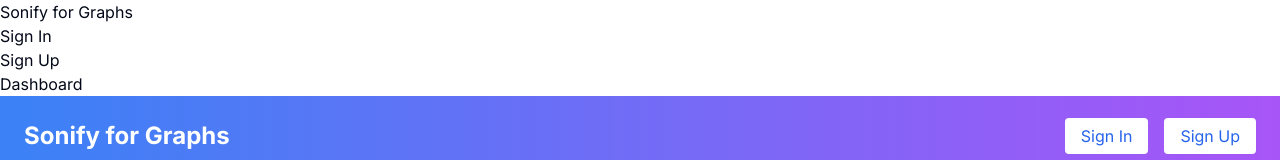
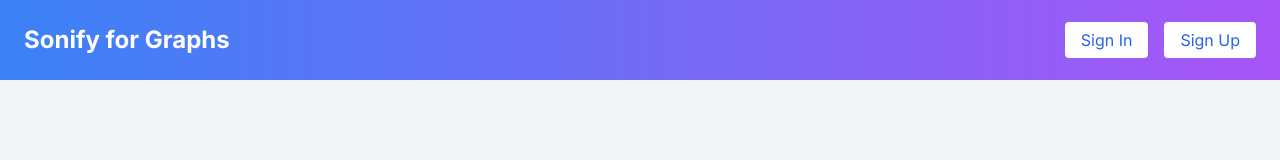
Before and after one commit to SonifyForGraphs/sonify-for-graphs, a Next.js app: page / in a window 1280 px wide. Shown: the top 160 px of the page. Built offline with nearby package versions, Linux system fonts and the light colour scheme.

Commit message:
removed layout for now to test deployment

```diff
--- a/app/layout.tsx
+++ b/app/layout.tsx
@@ -23,7 +23,9 @@ export default function RootLayout({
         <title>{metadata.title}</title>
       </head>
       <body className={inter.className}>
-        <Layout>{children}</Layout> {/* applying the custom layout */}
+        {/*<Layout>{children}</Layout> {/* applying the custom layout */}
+        {children}
+
       </body>
     </html>
   );
```
